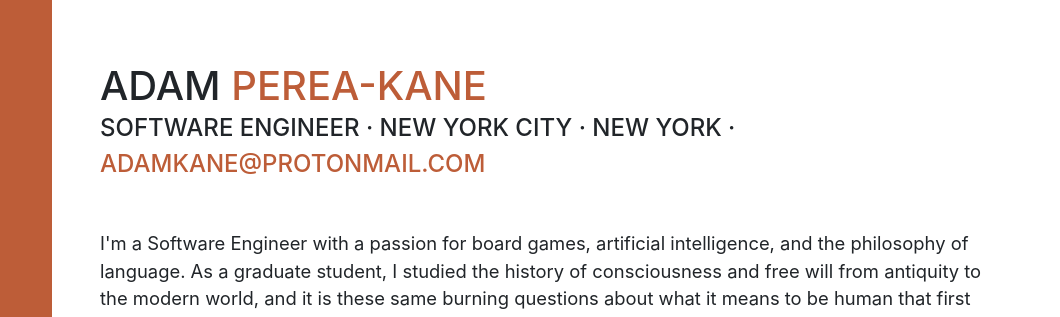
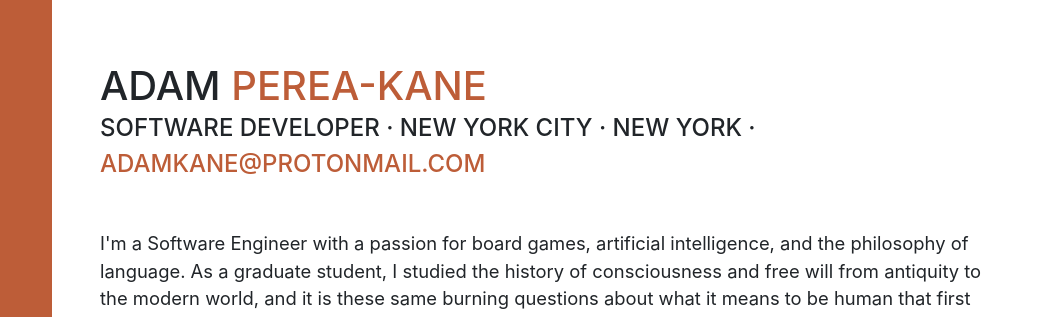
Before and after one commit to adampereakane/personal-page, a website with bundled scripts: page index.html in a window 1280 px wide. Shown: the part 87-404 px from the top of the page, 220-1280 px from the left. Built offline with nearby package versions, Linux system fonts and the light colour scheme; a web font is replaced by a local one.

Commit message:
change engineer to developer

```diff
--- a/index.html
+++ b/index.html
@@ -59,7 +59,7 @@
           <h1 class="mb-0">Adam
             <span class="text-primary">Perea-Kane</span>
           </h1>
-          <div class="subheading mb-5">Software Engineer · New York City · New York · <a href="mailto:adamkane@protonmail.com">adamkane@protonmail.com</a>
+          <div class="subheading mb-5">Software Developer · New York City · New York · <a href="mailto:adamkane@protonmail.com">adamkane@protonmail.com</a>
           </div>
           <p class="lead mb-5">I'm a Software Engineer with a passion for board games, artificial intelligence, and the philosophy of language. As a graduate student, I studied the history of consciousness and free will from antiquity to the modern world, and it is these same burning questions about what it means to be human that first inspired me to pursue a career in technology. I have started my own company, travelled the world, and studied classical languages with some of the world's leading experts. If you think you could use this type of versatility, passion and dedication on your team, check out my resume!</p>
           <p><a href="./Resume (1).pdf">Download Resume</a></p>
```
